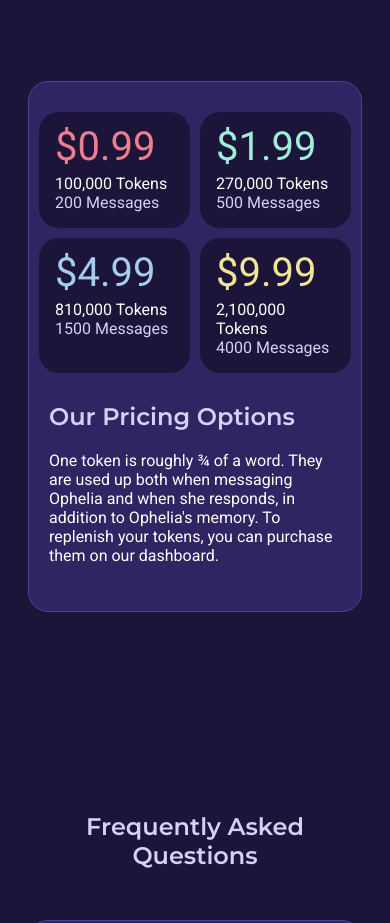
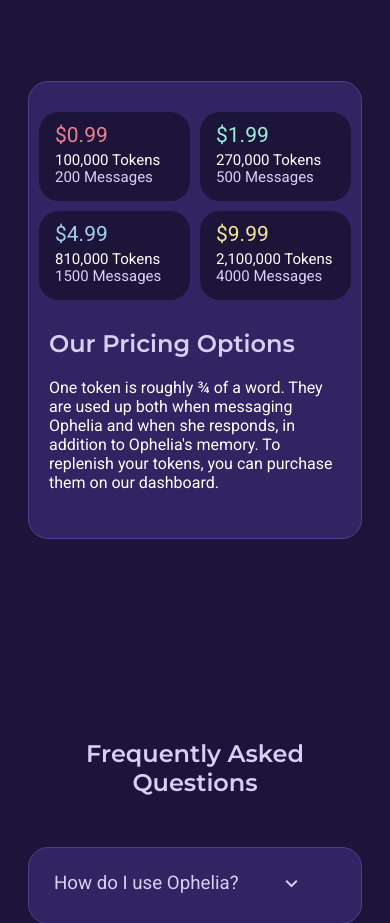
Before and after one commit to mikail2004/Ophelia-AI, a plain HTML site: page Website/index.html in a window 390 px wide. Shown: the part 2360-3283 px from the top of the page. Drawn offline with nearby package versions, Linux system fonts and the light colour scheme.

Commit message:
Update styles.css

```diff
--- a/Website/styles.css
+++ b/Website/styles.css
@@ -18,6 +18,10 @@ a {
 
 i {
     vertical-align: bottom; /*Icon positioning 2/3*/
+}
+
+s {
+    padding-right: 5px;
 }
 
 @font-face {
@@ -667,14 +671,14 @@ footer {
 
     .pricing-card h4{
         font-family: 'Roboto', sans-serif;
-        font-size: 40px;
+        font-size: 21px; /*Originally 40px*/
         margin-top: -5px;
         margin-bottom: 20px;
         font-weight: 400;
     }
 
     .pricing-card p{
-        font-size: medium;
+        font-size: 15px; /*Originally medium*/
         margin-top: -16px;
     }
 
```
